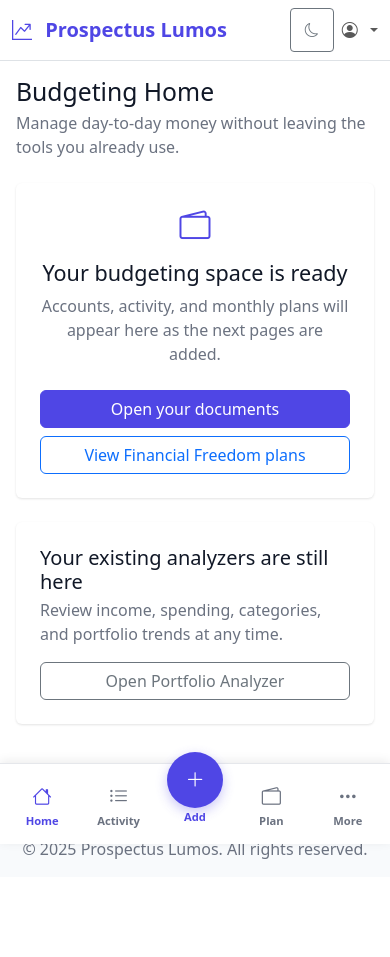
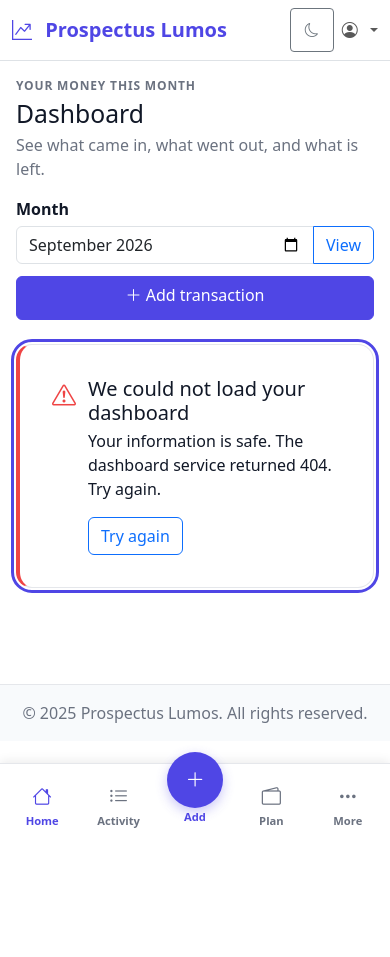
Before and after one commit to chromium7/prospectus-lumos, a Django app: page /app/ in a window 390 px wide. After the commit the page ends 828 px from the top, so only its background shows below. Run offline with Django 4.2, Linux system fonts and the light colour scheme; the visitor is signed in with stand-in values (Sample User, id 1); parts of the project's set-up code (start-up, migrations or seed data) failed here and were passed over.

Commit message:
feat: add the budgeting dashboard
Render the monthly dashboard shell and progressively load ledger summaries with accessible loading, empty, error, offline, and responsive states.

Assisted-by: Codex:gpt-5

```diff
--- a/prospectus_lumos/website/app/views.py
+++ b/prospectus_lumos/website/app/views.py
@@ -1,17 +1,37 @@
+import re
+
 from django.contrib.auth.decorators import login_required
 from django.http import HttpResponse
 from django.shortcuts import render
+from django.utils import timezone
 
 from prospectus_lumos.core.utils import TypedHttpRequest
 
 
+MONTH_PATTERN = re.compile(r"^\d{4}-(0[1-9]|1[0-2])$")
+
+
 @login_required(login_url="login")
 def app_home_view(request: TypedHttpRequest) -> HttpResponse:
-    """Render the authenticated budgeting app shell."""
+    """Render the budgeting dashboard for a validated calendar month."""
+    requested_month = request.GET.get("month", "")
+    current_month = timezone.localdate().strftime("%Y-%m")
+    month = requested_month or current_month
+    month_error = ""
+    status = 200
+    if not MONTH_PATTERN.fullmatch(month):
+        month = current_month
+        month_error = "Choose a month using the YYYY-MM format."
+        status = 400
+
     return render(
         request,
         "app/home.html",
         {
+            "dashboard_api_url": "/api/v1/dashboard",
+            "month": month,
+            "month_error": month_error,
             "selected_tab": "app_home",
         },
+        status=status,
     )
--- a/static_files/css/theme.css
+++ b/static_files/css/theme.css
@@ -472,6 +472,207 @@ body :focus-visible {
   border-left: 4px solid var(--danger-color);
 }
 
+/* Dashboard */
+.dashboard {
+  max-width: 76rem;
+  margin: 0 auto;
+}
+
+.dashboard__header,
+.dashboard-panel__heading,
+.budget-progress-row > div:first-child {
+  display: flex;
+  justify-content: space-between;
+  gap: 1rem;
+}
+
+.dashboard__header {
+  align-items: end;
+}
+
+.dashboard__eyebrow {
+  margin-bottom: 0.25rem;
+  color: var(--muted-text);
+  font-size: 0.75rem;
+  font-weight: 700;
+  letter-spacing: 0.07em;
+  text-transform: uppercase;
+}
+
+.dashboard__month {
+  width: min(100%, 18rem);
+}
+
+.dashboard__controls {
+  display: flex;
+  align-items: end;
+  gap: 0.75rem;
+}
+
+.dashboard__add {
+  min-height: 44px;
+  white-space: nowrap;
+}
+
+.dashboard__month label {
+  display: block;
+  margin-bottom: 0.35rem;
+  font-weight: 600;
+}
+
+.dashboard__state {
+  display: flex;
+  min-height: 12rem;
+  align-items: center;
+  justify-content: center;
+  gap: 0.75rem;
+  padding: 2rem;
+  border: 1px solid var(--border-color);
+  border-radius: 1rem;
+  background: var(--card-bg);
+}
+
+.dashboard__state[hidden] {
+  display: none;
+}
+
+.dashboard__state--error {
+  justify-content: flex-start;
+  border-left: 4px solid var(--danger-color);
+}
+
+.dashboard__state--error > i {
+  align-self: flex-start;
+  color: var(--danger-color);
+  font-size: 1.5rem;
+}
+
+.dashboard__summary {
+  margin: 1.5rem 0 1rem;
+  font-size: clamp(1.25rem, 4vw, 1.75rem);
+  font-weight: 650;
+  line-height: 1.3;
+}
+
+.dashboard__totals {
+  display: grid;
+  grid-template-columns: repeat(3, minmax(0, 1fr));
+  gap: 1rem;
+}
+
+.dashboard-stat {
+  display: grid;
+  gap: 0.6rem;
+  padding: 1.25rem;
+  border: 1px solid var(--border-color);
+  border-radius: 1rem;
+  background: var(--card-bg);
+}
+
+.dashboard-stat span {
+  color: var(--muted-text);
+  font-weight: 600;
+}
+
+.dashboard-stat strong {
+  font-size: clamp(1.25rem, 3vw, 1.8rem);
+  font-variant-numeric: tabular-nums;
+}
+
+.dashboard-stat--primary {
+  border-color: var(--primary-color);
+}
+
+.dashboard__grid {
+  display: grid;
+  grid-template-columns: repeat(2, minmax(0, 1fr));
+  gap: 1rem;
+  margin-top: 1rem;
+}
+
+.dashboard-panel .card-body {
+  padding: 1.25rem;
+}
+
+.dashboard-panel__heading {
+  align-items: start;
+  margin-bottom: 1rem;
+}
+
+.dashboard-panel__heading a {
+  min-height: 44px;
+  padding: 0.5rem 0;
+  white-space: nowrap;
+}
+
+.budget-progress-row + .budget-progress-row {
+  margin-top: 1rem;
+}
+
+.budget-progress-row span {
+  color: var(--muted-text);
+  font-size: 0.875rem;
+}
+
+.budget-progress-row .progress {
+  height: 0.6rem;
+  margin-top: 0.4rem;
+}
+
+.budget-progress-row .progress-bar {
+  background-color: var(--primary-color);
+}
+
+.dashboard-activity {
+  margin: 0;
+  padding: 0;
+  list-style: none;
+}
+
+.dashboard-activity li {
+  display: grid;
+  grid-template-columns: 2.5rem minmax(0, 1fr) auto;
+  min-height: 3.5rem;
+  align-items: center;
+  gap: 0.75rem;
+  border-top: 1px solid var(--border-color);
+}
+
+.dashboard-activity li:first-child {
+  border-top: 0;
+}
+
+.dashboard-activity__icon {
+  display: grid;
+  width: 2.5rem;
+  height: 2.5rem;
+  place-items: center;
+  border-radius: 50%;
+  background: var(--sidebar-bg);
+}
+
+.dashboard-activity__label,
+.dashboard-activity__label small {
+  display: block;
+  min-width: 0;
+}
+
+.dashboard-activity__label strong {
+  display: block;
+  overflow: hidden;
+  text-overflow: ellipsis;
+  white-space: nowrap;
+}
+
+.dashboard-activity__label small {
+  color: var(--muted-text);
+}
+
+.dashboard-activity__amount {
+  font-variant-numeric: tabular-nums;
+  white-space: nowrap;
+}
+
 .offline-banner {
   position: fixed;
   z-index: 1080;
@@ -597,6 +798,43 @@ body :focus-visible {
   .dark .mobile-app-nav__add {
     color: var(--text-color);
   }
+
+  .dashboard__header {
+    align-items: stretch;
+    flex-direction: column;
+  }
+
+  .dashboard__controls {
+    align-items: stretch;
+    flex-direction: column-reverse;
+  }
+
+  .dashboard__add {
+    width: 100%;
+  }
+
+  .dashboard__month {
+    width: 100%;
+  }
+
+  .dashboard__totals,
+  .dashboard__grid {
+    grid-template-columns: 1fr;
+  }
+
+  .dashboard__totals {
+    gap: 0.75rem;
+  }
+
+  .dashboard-stat {
+    grid-template-columns: minmax(0, 1fr) auto;
+    align-items: center;
+    padding: 1rem;
+  }
+
+  .dashboard-stat strong {
+    text-align: right;
+  }
 }
 
 @media (max-width: 22.5rem) {
--- a/templates/app/home.html
+++ b/templates/app/home.html
@@ -1,36 +1,102 @@
 {% extends "base.html" %}
 
-{% block title %}Budgeting Home - Prospectus Lumos{% endblock %}
+{% load static %}
+
+{% block title %}Dashboard - Prospectus Lumos{% endblock %}
 
 {% block content %}
-<div class="d-flex flex-wrap justify-content-between align-items-center gap-3 mb-4">
+<div class="dashboard" data-dashboard data-api-url="{{ dashboard_api_url }}" data-month="{{ month }}">
+<header class="dashboard__header">
     <div>
-        <h1 class="h2 mb-1">Budgeting Home</h1>
-        <p class="text-muted mb-0">Manage day-to-day money without leaving the tools you already use.</p>
+        <p class="dashboard__eyebrow">Your money this month</p>
+        <h1 class="h2 mb-1">Dashboard</h1>
+        <p class="text-muted mb-0" data-dashboard-greeting>See what came in, what went out, and what is left.</p>
     </div>
-</div>
+    <div class="dashboard__controls">
+        <a class="btn btn-primary dashboard__add" href="/app/transactions/new">
+            <i class="bi bi-plus-lg" aria-hidden="true"></i> Add transaction
+        </a>
+        <form class="dashboard__month" method="get" aria-label="Choose dashboard month">
+            <label for="dashboard-month">Month</label>
+            <div class="input-group">
+                <input class="form-control" id="dashboard-month" name="month" type="month" value="{{ month }}" required>
+                <button class="btn btn-outline-primary" type="submit">View</button>
+            </div>
+        </form>
+    </div>
+</header>
 
-<section class="card app-empty-state" aria-labelledby="app-foundation-title">
-    <div class="card-body p-4 p-md-5 text-center">
-        <i class="bi bi-wallet2 display-5 text-primary" aria-hidden="true"></i>
-        <h2 class="h4 mt-3" id="app-foundation-title">Your budgeting space is ready</h2>
-        <p class="text-muted mx-auto app-empty-state__copy">
-            Accounts, activity, and monthly plans will appear here as the next pages are added.
-        </p>
-        <div class="d-flex flex-column flex-sm-row justify-content-center gap-2 mt-4">
-            <a class="btn btn-primary" href="{% url 'document_list' %}">Open your documents</a>
-            <a class="btn btn-outline-primary" href="{% url 'freedom_plan_list' %}">View Financial Freedom plans</a>
-        </div>
+{% if month_error %}
+<section class="alert alert-danger mt-4" role="alert" tabindex="-1" data-month-error>
+    <h2 class="h5">That month does not look right</h2>
+    <p class="mb-0">{{ month_error }}</p>
+</section>
+{% else %}
+<section class="dashboard__state mt-4" data-dashboard-loading aria-live="polite" aria-busy="true">
+    <span class="spinner-border text-primary" aria-hidden="true"></span>
+    <span>Gathering your month…</span>
+</section>
+
+<section class="dashboard__state dashboard__state--error mt-4" data-dashboard-error role="alert" tabindex="-1" hidden>
+    <i class="bi bi-exclamation-triangle" aria-hidden="true"></i>
+    <div>
+        <h2 class="h5 mb-1">We could not load your dashboard</h2>
+        <p class="mb-3" data-dashboard-error-message>Your information is safe. Check your connection and try again.</p>
+        <button class="btn btn-outline-primary" type="button" data-dashboard-retry>Try again</button>
     </div>
 </section>
 
-<section class="card mt-4">
-    <div class="card-body p-4 d-flex flex-column flex-lg-row justify-content-between align-items-lg-center gap-3">
-        <div>
-            <h2 class="h5 mb-1">Your existing analyzers are still here</h2>
-            <p class="text-muted mb-0">Review income, spending, categories, and portfolio trends at any time.</p>
-        </div>
-        <a class="btn btn-outline-secondary" href="{% url 'portfolio_analyzer' %}">Open Portfolio Analyzer</a>
+<section class="card app-empty-state mt-4" data-dashboard-empty hidden aria-labelledby="dashboard-empty-title">
+    <div class="card-body p-4 p-md-5 text-center">
+        <i class="bi bi-wallet2 display-5 text-primary" aria-hidden="true"></i>
+        <h2 class="h4 mt-3" id="dashboard-empty-title">Start with an account</h2>
+        <p class="text-muted mx-auto app-empty-state__copy">Add the place you keep money, then record your first transaction.</p>
+        <a class="btn btn-primary mt-3" href="/app/accounts">Add your first account</a>
     </div>
 </section>
+
+<div data-dashboard-content hidden>
+    <p class="dashboard__summary" data-dashboard-summary></p>
+    <section class="dashboard__totals" aria-label="Monthly totals">
+        <article class="dashboard-stat">
+            <span><i class="bi bi-arrow-down-left-circle" aria-hidden="true"></i> Income</span>
+            <strong data-dashboard-income>Rp0</strong>
+        </article>
+        <article class="dashboard-stat">
+            <span><i class="bi bi-arrow-up-right-circle" aria-hidden="true"></i> Spent</span>
+            <strong data-dashboard-expense>Rp0</strong>
+        </article>
+        <article class="dashboard-stat dashboard-stat--primary">
+            <span><i class="bi bi-wallet2" aria-hidden="true"></i> Remaining</span>
+            <strong data-dashboard-net>Rp0</strong>
+        </article>
+    </section>
+
+    <div class="dashboard__grid">
+        <section class="card dashboard-panel" aria-labelledby="budget-progress-title">
+            <div class="card-body">
+                <div class="dashboard-panel__heading">
+                    <div><p class="dashboard__eyebrow">Monthly plan</p><h2 class="h4" id="budget-progress-title">Budget progress</h2></div>
+                    <a href="/app/budgets/{{ month }}">View plan</a>
+                </div>
+                <div data-dashboard-budget></div>
+            </div>
+        </section>
+        <section class="card dashboard-panel" aria-labelledby="recent-activity-title">
+            <div class="card-body">
+                <div class="dashboard-panel__heading">
+                    <div><p class="dashboard__eyebrow">Latest changes</p><h2 class="h4" id="recent-activity-title">Recent activity</h2></div>
+                    <a href="/app/transactions">View all</a>
+                </div>
+                <ul class="dashboard-activity" data-dashboard-activity></ul>
+            </div>
+        </section>
+    </div>
+</div>
+{% endif %}
+</div>
 {% endblock %}
+
+{% block extra_js %}
+{% if not month_error %}<script src="{% static 'js/dashboard.js' %}"></script>{% endif %}
+{% endblock %}
```
Also changed, not shown: static_files/js/dashboard.js (added, +121 -0 lines), tests/test_app_shell.py (+28 -0 lines).
